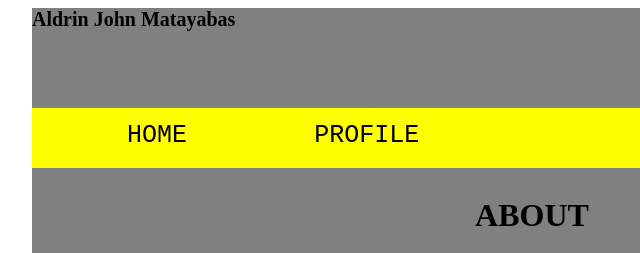
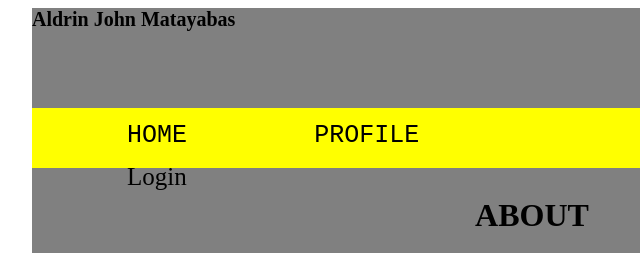
Before and after one commit to Aldrin1999/PROF-ELECT-WS101, a plain HTML site: page profile.html in a window 1280 px wide. Shown: the top 253 px of the page, 108-748 px from the left. Drawn offline with Linux system fonts and the light colour scheme; files that its build step writes are made by us from their sources.

Commit message:
Update profile.html

```diff
--- a/profile.html
+++ b/profile.html
@@ -11,7 +11,7 @@
 
 	</div>
 <div id="nav">
-	<pre><a href="index.html">HOME</a>	<a href="profile.html">PROFILE</a></pre>
+	<pre><a href="index.html">HOME</a>	<a href="profile.html">PROFILE</a></pre>	<a href="login.html">Login</a>
 </div>
 <div id="content">
 
```
